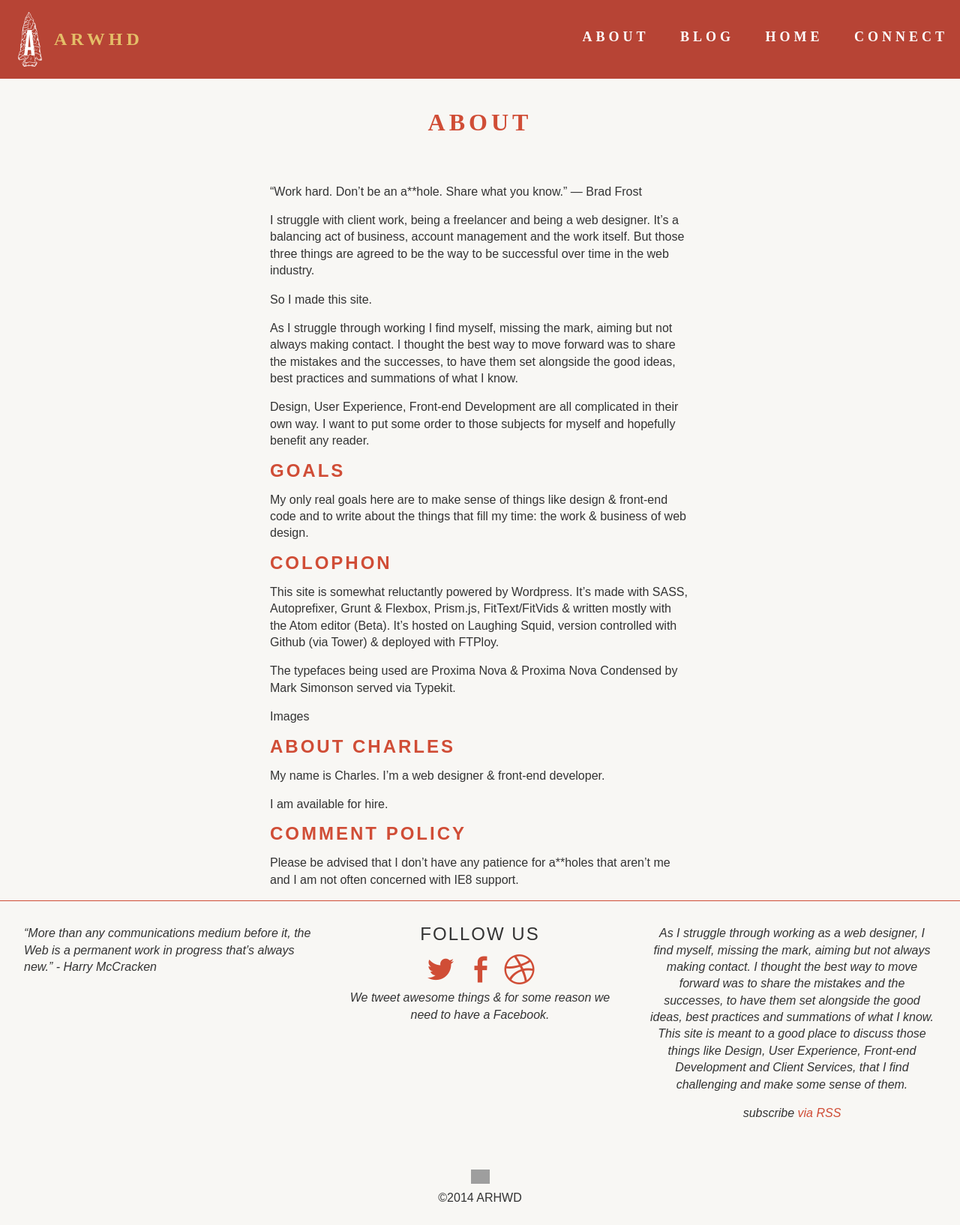
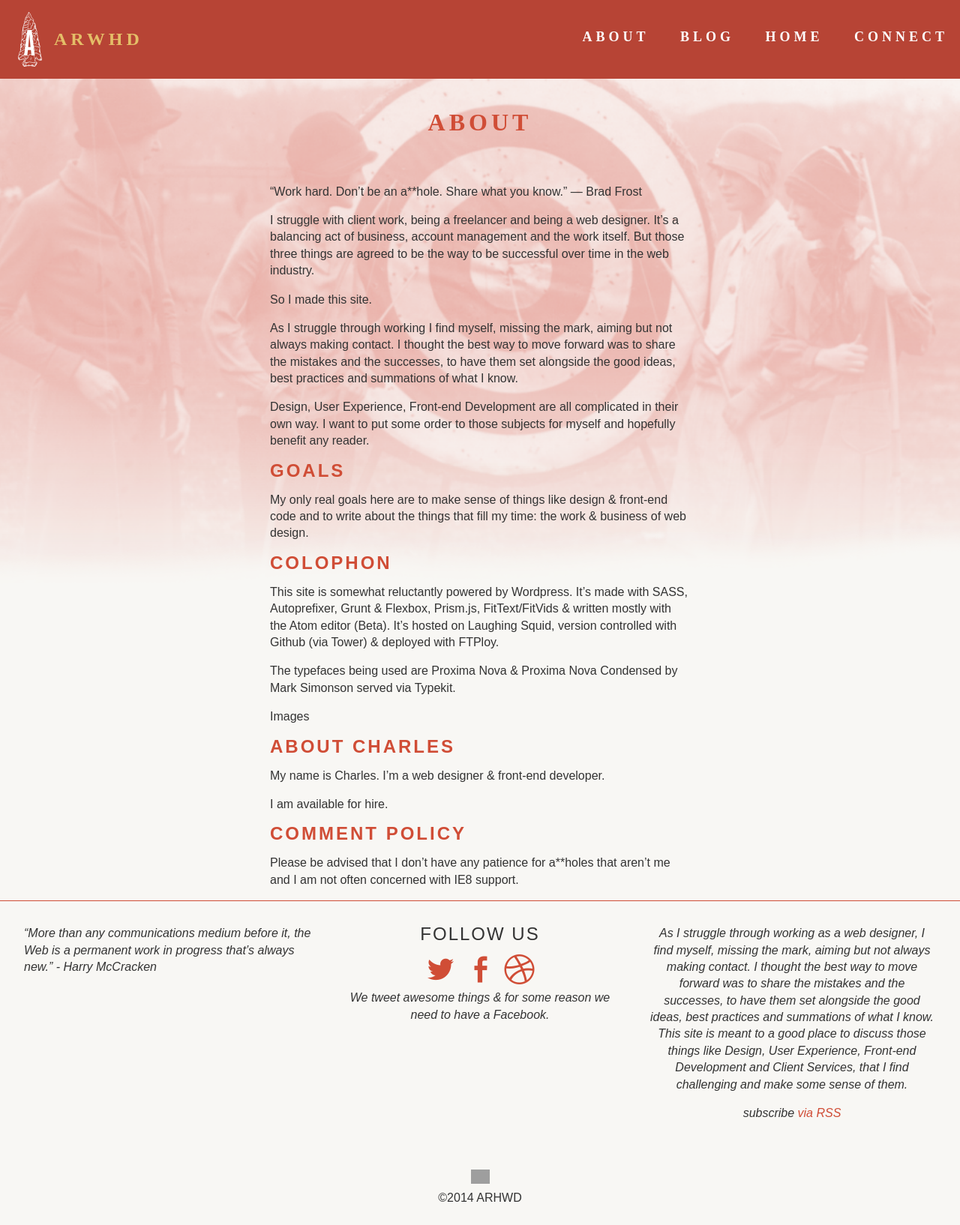
Before and after one commit to charlespeters/ARWHD, a Jekyll site: the page built from about.md, in a window 1280 px wide. Shown: the whole page at 75% size. Built offline with Jekyll 4.4.1, drawn with Linux system fonts in a browser that asks for light colours; nearby versions of some CDN libraries; grey boxes are pictures that could not be loaded.

Commit message:
adding the page

```diff
--- a/_layouts/default.html
+++ b/_layouts/default.html
@@ -3,7 +3,7 @@
 
   {% include head.html %}
 
-    <body class="{{ page.tags }}">
+    <body class="{{ page.tags | prepend: "page-" }}">
 
     {% include header.html %}
 
```
